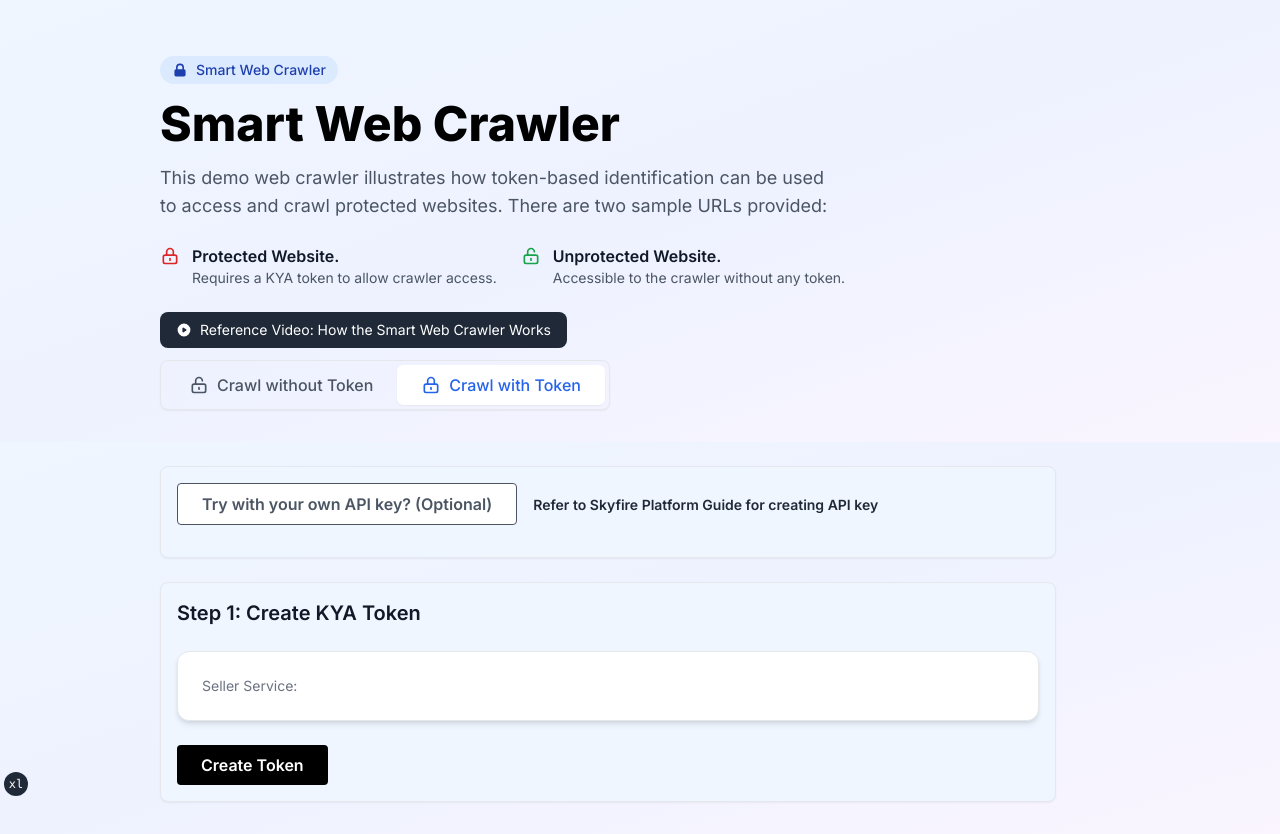
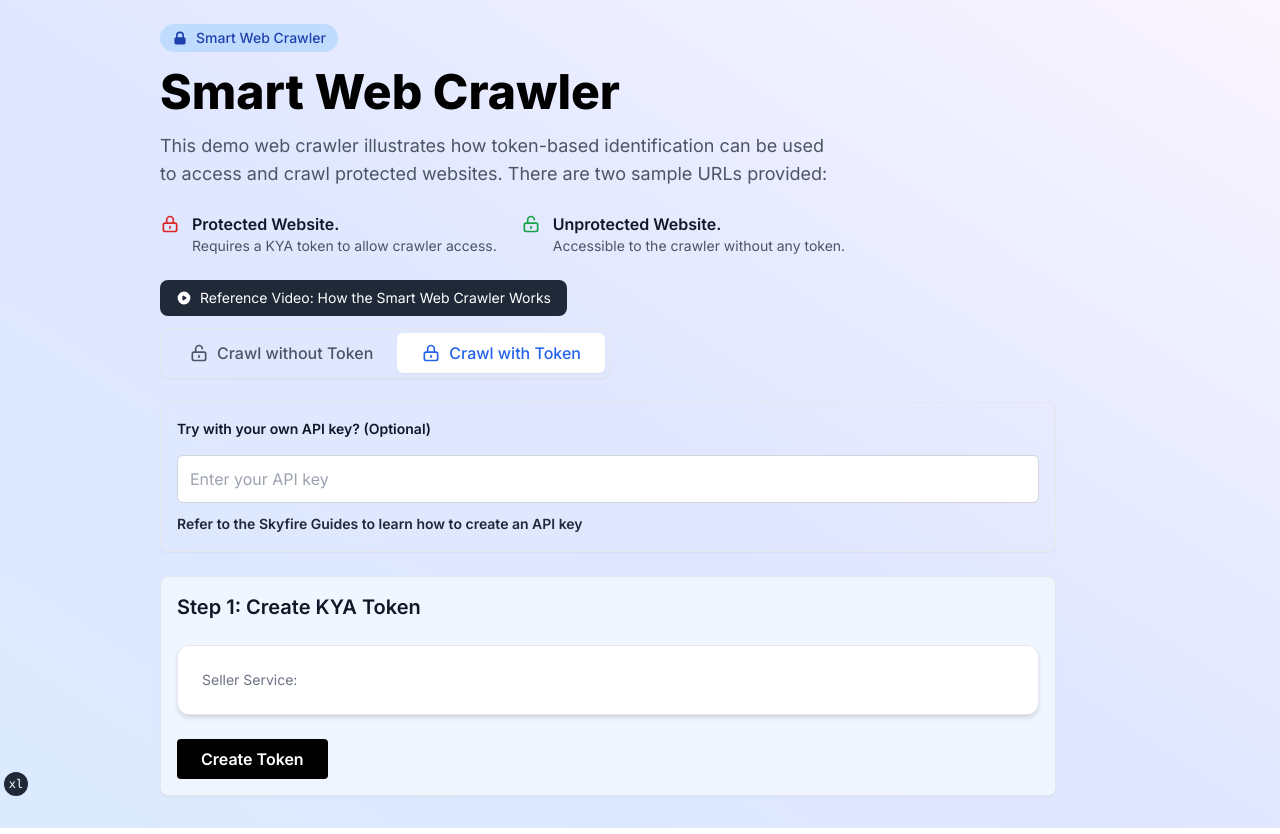
Before and after one commit to skyfire-xyz/skyfire-solutions-smart-news-crawler-demo, a Next.js app in the folder crawler-agent-fe/: page /token in a window 1280 px wide. Built offline with nearby package versions, Linux system fonts and the light colour scheme.

Commit message:
fix top bar and consistency between pages

```diff
--- a/crawler-agent-fe/app/components/CrawlSearchLog.tsx
+++ b/crawler-agent-fe/app/components/CrawlSearchLog.tsx
@@ -66,7 +66,7 @@
   return (
     <div className="space-y-6">
       {/* Website URL Section with Border */}
-      <div className="bg-blue-10 rounded-lg border border-gray-200 p-4 shadow-sm">
+      <div className="bg-blue-50 rounded-lg border border-gray-200 p-4 shadow-sm">
         <div className="mb-4">
           <h2 className="mb-4 text-sm font-semibold text-gray-900">Website URL</h2>
           <SearchBar
@@ -82,7 +82,7 @@
 
       {/* Crawled Pages Section */}
       <h2 className="mb-4 text-xl font-semibold text-gray-900">Crawled Pages</h2>
-      <div className="bg-blue-10 rounded-lg border border-gray-200 p-3 shadow-sm">
+      <div className="bg-blue-50 rounded-lg border border-gray-200 p-3 shadow-sm">
         {log.length === 0 ? (
           <div className="flex flex-col items-center justify-center py-12 text-center border-2 border-dashed border-gray-300 rounded-lg">
             <p className="text-gray-500">No pages crawled yet. Enter a URL and click Crawl to get started.</p>
--- a/crawler-agent-fe/app/components/PageLayout.tsx
+++ b/crawler-agent-fe/app/components/PageLayout.tsx
@@ -5,7 +5,7 @@
 
 export default function PageLayout({ children }: PageLayoutProps) {
   return (
-    <div className="bg-gradient-to-br from-blue-50 via-indigo-50 to-purple-50 pl-36 pt-6">
+    <div className="pl-36 pt-6">
       <div className="container mx-auto px-4 pb-8">
         <div className="max-w-4xl">
           {children}
--- a/crawler-agent-fe/app/components/TopBar.tsx
+++ b/crawler-agent-fe/app/components/TopBar.tsx
@@ -4,13 +4,13 @@
 
 export default function TopBar() {
   return (
-    <div className="bg-gradient-to-br from-blue-50 via-indigo-50 to-purple-50 pl-36 pt-6">
+    <div className="pl-36 pt-6">
       {/* Header Section */}
-      <div className="container mx-auto px-4 py-8">
+      <div className="container mx-auto px-4 py-0">
         <div className="max-w-4xl">
           {/* Smart Web Crawler Badge */}
           <div className="mb-4">
-            <div className="inline-flex items-center gap-2 rounded-full bg-blue-100 px-3 py-1 text-sm font-medium text-blue-800">
+            <div className="inline-flex items-center gap-2 rounded-full bg-blue-200 px-3 py-1 text-sm font-medium text-blue-800">
               <svg className="h-4 w-4" fill="currentColor" viewBox="0 0 20 20">
                 <path fillRule="evenodd" d="M5 9V7a5 5 0 0110 0v2a2 2 0 012 2v5a2 2 0 01-2 2H5a2 2 0 01-2-2v-5a2 2 0 012-2zm8-2v2H7V7a3 3 0 016 0z" clipRule="evenodd" />
               </svg>
--- a/crawler-agent-fe/app/layout.tsx
+++ b/crawler-agent-fe/app/layout.tsx
@@ -14,8 +14,6 @@
 
 import "react-toastify/dist/ReactToastify.css"
 import { getClientConfig } from "@/lib/client-config"
-
-import NavTabs from "./components/NavTabs"
 
 export const metadata: Metadata = {
   title: {
@@ -50,7 +48,7 @@
       <head />
       <body
         className={cn(
-          "min-h-screen bg-white font-sans antialiased",
+          "min-h-screen bg-gradient-to-tr from-blue-100 via-indigo-100 to-purple-50 font-sans antialiased",
           fontSans.variable
         )}
       >
--- a/crawler-agent-fe/app/token/page.tsx
+++ b/crawler-agent-fe/app/token/page.tsx
@@ -82,37 +82,31 @@
             <PageLayout>
                 <div className="space-y-6">
                     {/* API Key Section */}
-                    <div className="bg-blue-50 rounded-lg border border-gray-200 p-4 shadow-sm">
-                        <div className="mb-4">
-                            <button
-                                className="w-fit rounded border border-gray-600 bg-white px-6 py-2 font-semibold text-gray-600 transition hover:bg-gray-50"
-                                onClick={() => setShowApiKeyInput(!showApiKeyInput)}
-                            >
-                                Try with your own API key? (Optional)
-                            </button>
+                    <div className="bg-blue-10 rounded-lg border border-gray-200 p-4 shadow-sm">
+                        <h2 className="mb-4 text-sm font-semibold text-gray-900">Try with your own API key? (Optional)</h2>
+
+                        <div className="flex items-center space-x-2">
+                            <div className="relative flex-1">
+                                <input
+                                    type="text"
+                                    placeholder="Enter your API key"
+                                    value={userApiKey}
+                                    onChange={e => setUserApiKey(e.target.value)}
+                                    className="w-full h-12 text-base rounded-md border border-gray-300 bg-white px-3 py-2 focus:outline-none"
+                                />
+                            </div>
+                        </div>
+
+                        <div className="mt-2">
                             <a
                                 href="https://docs.skyfire.xyz/docs/introduction"
                                 target="_blank"
                                 rel="noopener noreferrer"
-                                className="ml-4 text-sm font-semibold text-gray-800 hover:underline"
+                                className="text-sm font-semibold text-gray-800 hover:underline"
                             >
-                                Refer to Skyfire Platform Guide for creating API key
+                                Refer to the Skyfire Guides to learn how to create an API key
                             </a>
                         </div>
-
-                        {showApiKeyInput && (
-                            <div className="mt-4 flex w-full flex-col gap-4 rounded-xl border border-gray-200 bg-white p-6 shadow-md">
-                                <div className="flex w-full items-center gap-3">
-                                    <span className="text-sm text-gray-500">Enter your API Key:</span>
-                                    <input
-                                        type="text"
-                                        value={userApiKey}
-                                        onChange={e => setUserApiKey(e.target.value)}
-                                        className="w-96 max-w-full rounded border border-gray-300 bg-gray-50 px-3 py-2 font-bold text-gray-900 focus:outline-none focus:ring-2 focus:ring-blue-200"
-                                    />
-                                </div>
-                            </div>
-                        )}
                     </div>
 
                     {/* Token Creation Section */}
```
